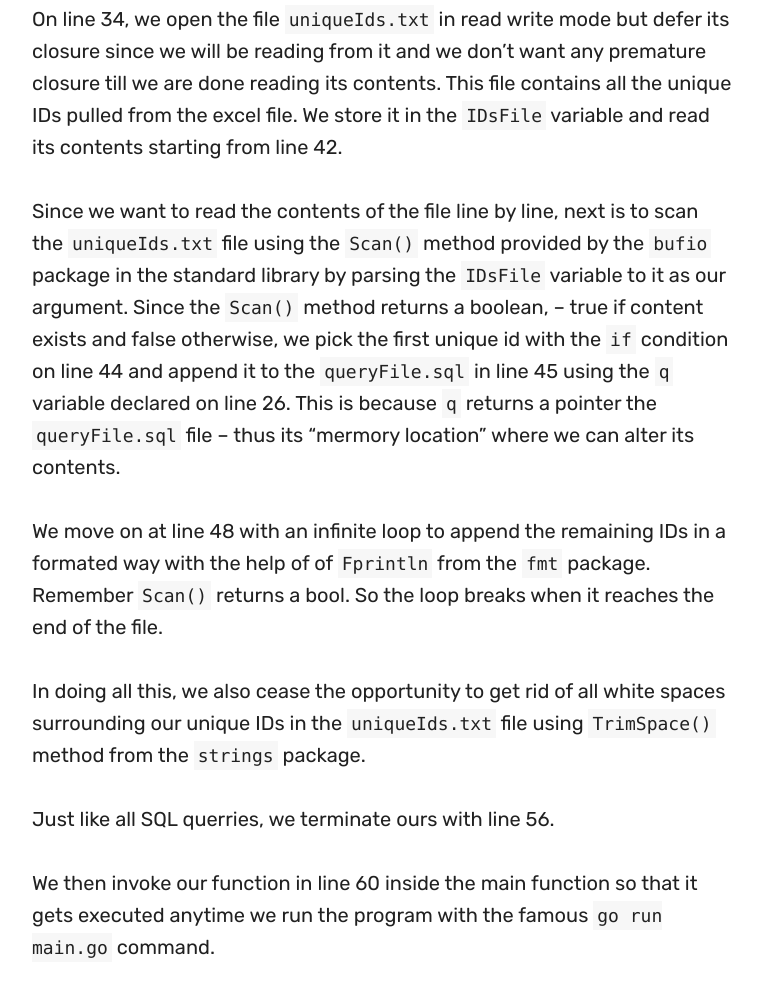
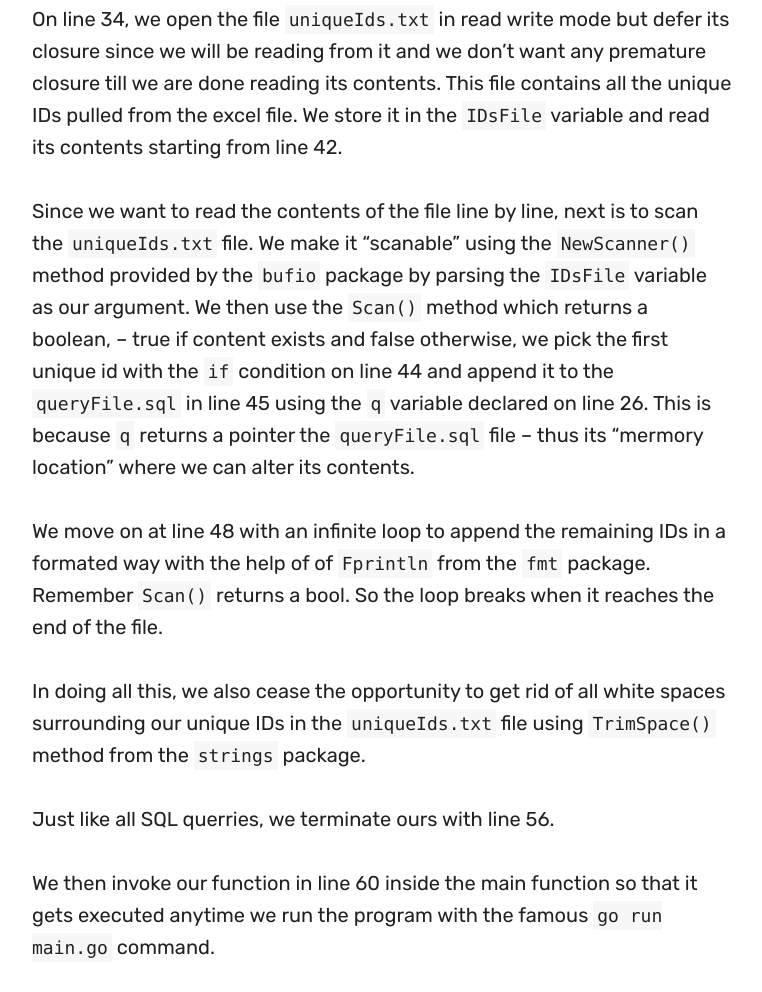
Before and after one commit to Mawulijo/mawulijo.github.io, a plain HTML site: page blog/simplifying-laborous-task-with-golang/index.html in a window 1280 px wide. Shown: the part 2432-3424 px from the top of the page, without its empty margins (258-1020 px from the left). Drawn offline with nearby package versions, Linux system fonts and the light colour scheme; a script that the page names is missing; files whose address does not match are found by name.

Commit message:
Corrected a mistake in the QueryWriter Post

```diff
--- a/blog/simplifying-laborous-task-with-golang/index.html
+++ b/blog/simplifying-laborous-task-with-golang/index.html
@@ -192,7 +192,7 @@ OR unique_id='3640'
 
 <p>On line 34, we open the file <code>uniqueIds.txt</code> in read write mode but defer its closure since we will be reading from it and we don&rsquo;t want any premature closure till we are done reading its contents. This file contains all the unique IDs pulled from the excel file. We store it in the <code>IDsFile</code> variable and read its contents starting from line 42.</p>
 
-<p>Since we want to read the contents of the file line by line, next is to scan the <code>uniqueIds.txt</code> file using the <code>Scan()</code> method provided by the <code>bufio</code> package in the standard library by parsing the <code>IDsFile</code> variable to it as our argument.  Since the <code>Scan()</code> method returns a boolean, &ndash; true if content exists and false otherwise, we pick the first unique id with the <code>if</code> condition on line 44 and append it to the <code>queryFile.sql</code> in line 45 using the <code>q</code> variable declared on line 26. This is because <code>q</code> returns a pointer the <code>queryFile.sql</code> file &ndash; thus its &ldquo;mermory location&rdquo; where we can alter its contents.</p>
+<p>Since we want to read the contents of the file line by line, next is to scan the <code>uniqueIds.txt</code> file. We make it &ldquo;scanable&rdquo; using the <code>NewScanner()</code> method provided by the <code>bufio</code> package by parsing the <code>IDsFile</code> variable as our argument. We then use the <code>Scan()</code> method which returns a boolean, &ndash; true if content exists and false otherwise, we pick the first unique id with the <code>if</code> condition on line 44 and append it to the <code>queryFile.sql</code> in line 45 using the <code>q</code> variable declared on line 26. This is because <code>q</code> returns a pointer the <code>queryFile.sql</code> file &ndash; thus its &ldquo;mermory location&rdquo; where we can alter its contents.</p>
 
 <p>We move on at line 48 with an infinite loop to append the remaining IDs in a formated way with the help of of <code>Fprintln</code> from the <code>fmt</code> package. Remember <code>Scan()</code> returns a bool. So the loop breaks when it reaches the end of the file.</p>
 
```
